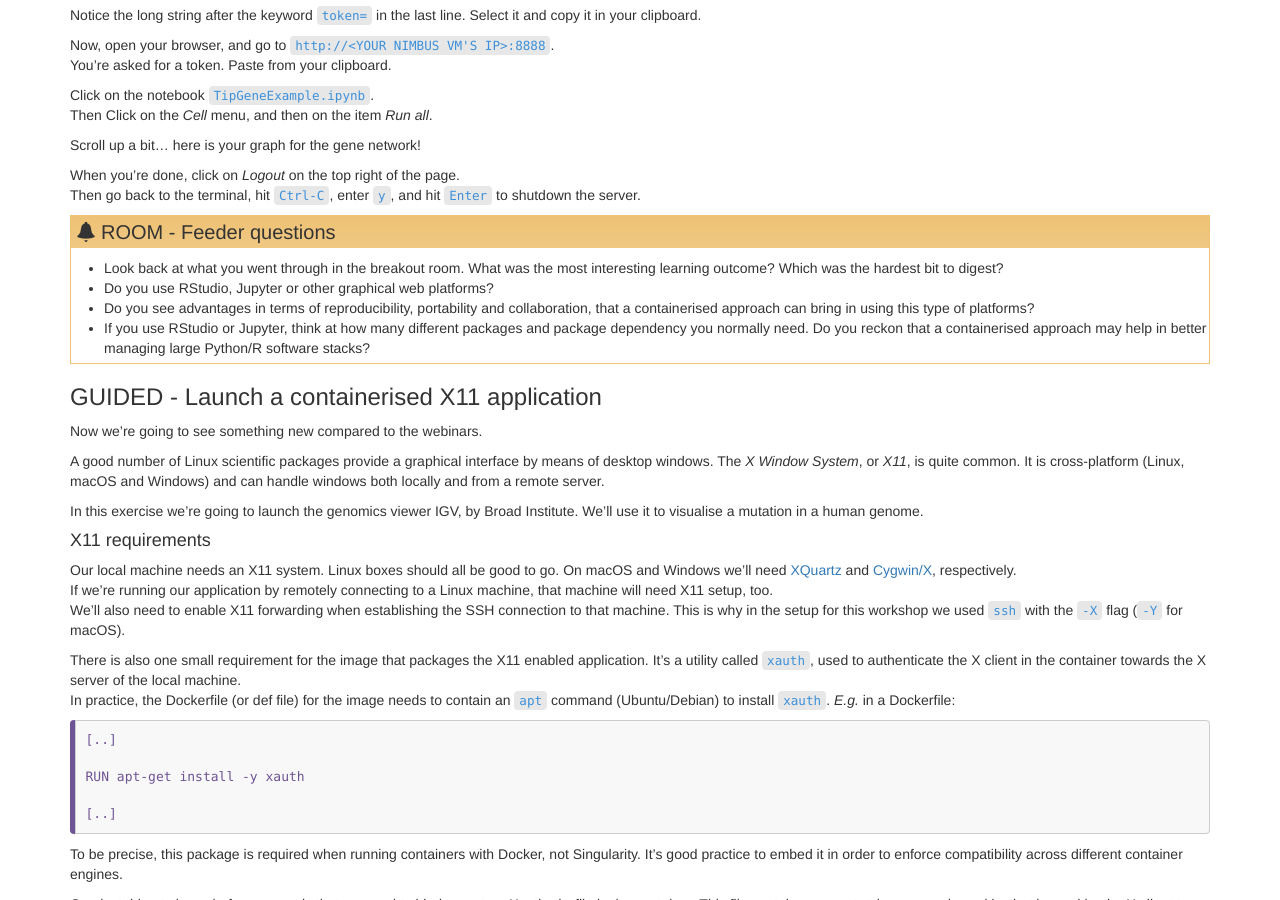
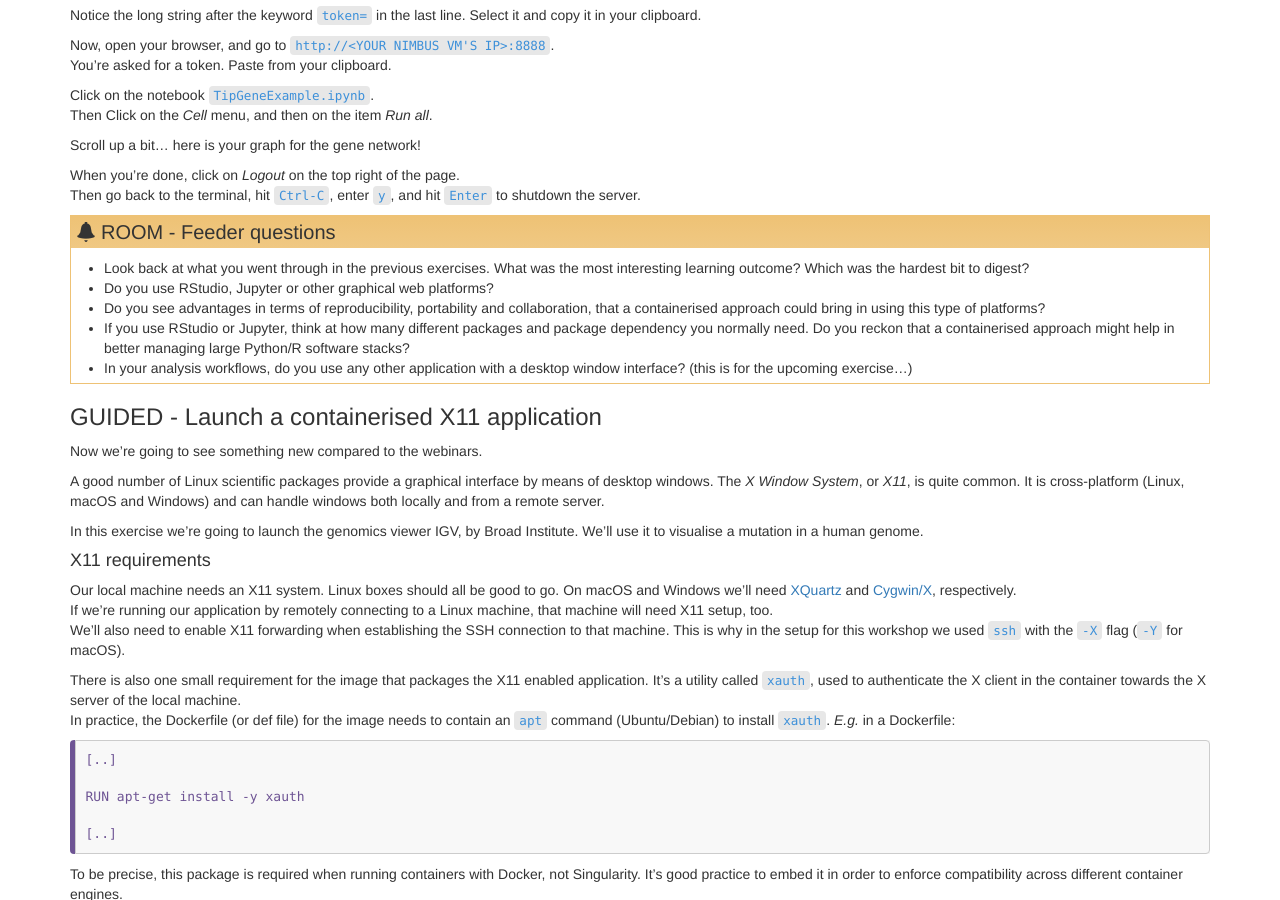
Before and after one commit to PawseySC/containers-bioinformatics-workshop, a Jekyll site: the page built from _episodes/4.graphical.md, in a window 1280 px wide and 900 px high, scrolled down 4340 px. Built offline with Jekyll 4.4.1, drawn with Linux system fonts in a browser that asks for light colours.

Commit message:
s2 edits to x11

```diff
--- a/_episodes/4.graphical.md
+++ b/_episodes/4.graphical.md
@@ -454,10 +454,11 @@ Then go back to the terminal, hit `Ctrl-C`, enter `y`, and hit `Enter` to shutdo
 
 > ## ROOM - Feeder questions
 >
-> * Look back at what you went through in the breakout room.  What was the most interesting learning outcome?  Which was the hardest bit to digest?
+> * Look back at what you went through in the previous exercises.  What was the most interesting learning outcome?  Which was the hardest bit to digest?
 > * Do you use RStudio, Jupyter or other graphical web platforms?
-> * Do you see advantages in terms of reproducibility, portability and collaboration, that a containerised approach can bring in using this type of platforms?
-> * If you use RStudio or Jupyter, think at how many different packages and package dependency you normally need.  Do you reckon that a containerised approach may help in better managing large Python/R software stacks?
+> * Do you see advantages in terms of reproducibility, portability and collaboration, that a containerised approach could bring in using this type of platforms?
+> * If you use RStudio or Jupyter, think at how many different packages and package dependency you normally need.  Do you reckon that a containerised approach might help in better managing large Python/R software stacks?
+> * In your analysis workflows, do you use any other application with a desktop window interface? (this is for the upcoming exercise...)
 {: .discussion}
 
 
```
